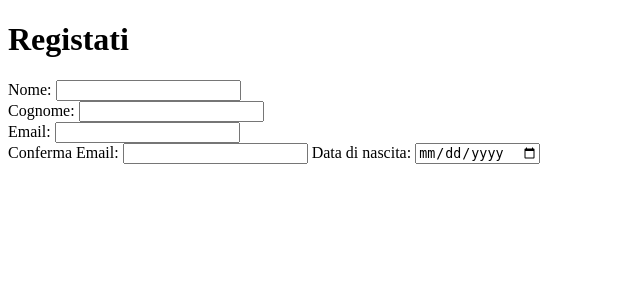
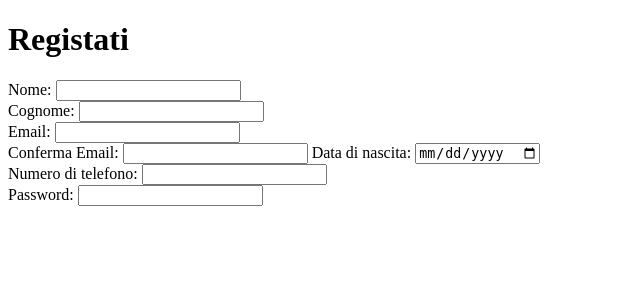
Before and after one commit to TomRiddle901/Informatica_Progetti_WEB, a PHP site: page / in a window 1280 px wide. Shown: the top 300 px of the page, without its empty margins (0-640 px from the left). Run offline with PHP 8.4, Linux system fonts and the light colour scheme.

Commit message:
Aggiunto tag Form (me so scordato)

```diff
--- a/Form_Registrazione_PHP/index.php
+++ b/Form_Registrazione_PHP/index.php
@@ -6,6 +6,7 @@
 </head>
 <body>
     <h1>Registati</h1>
+    <form id="formregistrazione" method="get">
         <label for="inputNome" id="inputNomeLbl">Nome:</label>
         <input type="text" id="inputNome"><br>
         <label for="inputCognome" id="inputCognomeLbl">Cognome:</label>
@@ -16,6 +17,10 @@
         <input type="email" id="inputConfermaEmail">
         <label for="inputDataNascita" id="inputDataNascita">Data di nascita:</label>
         <input type="date" id="inputDataNascita"><br>
-    <label
+        <label for="inputNumeroTelefono" id="inputNumeroTelefonoLbl">Numero di telefono:</label>
+        <input type="tel" id="inputNumeroTelefono"><br>
+        <label for="inputPassword" id="inputPasswordLbl">Password:</label>
+        <input type="password" id="inputPassword"><br>
+    </form>
 </body>
 </html>
```
Lines whose indentation alone changed are shown as unchanged.
